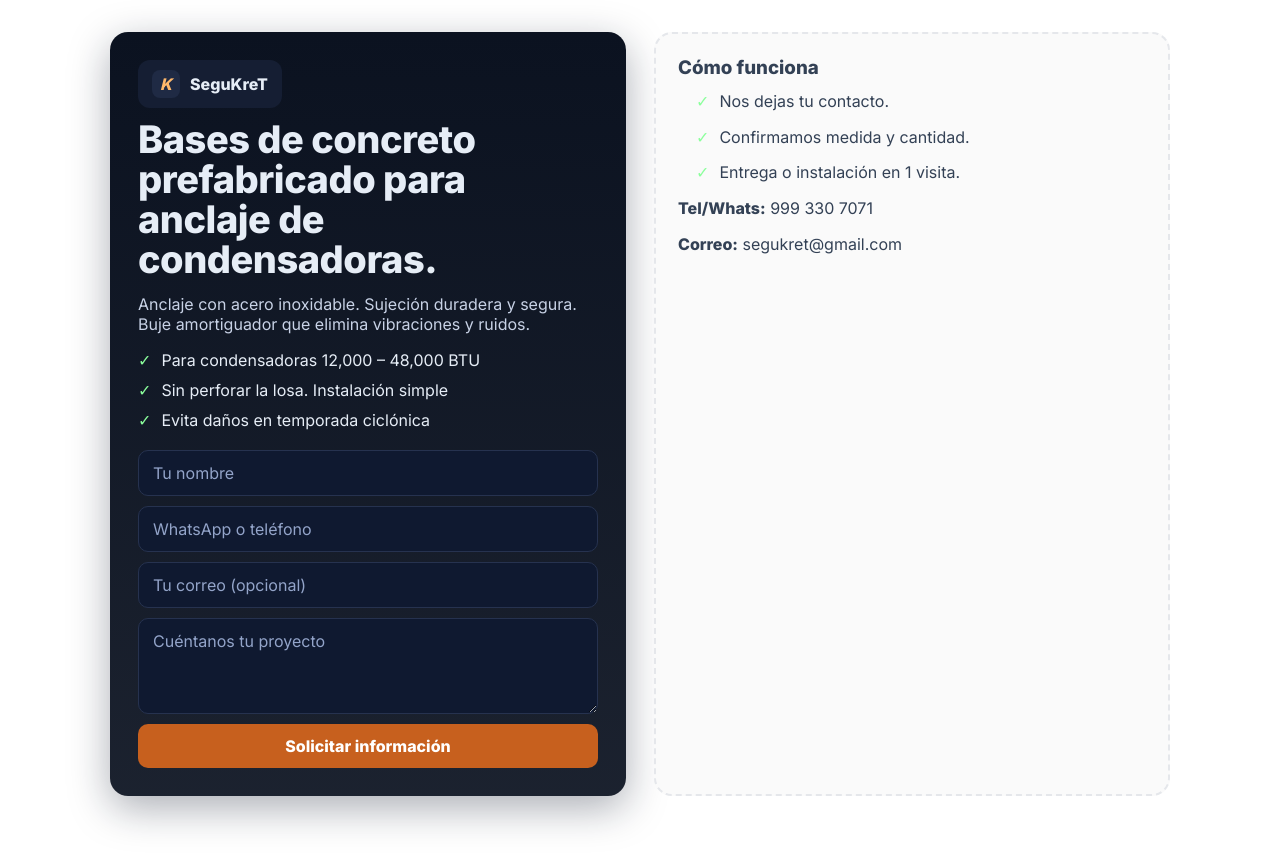
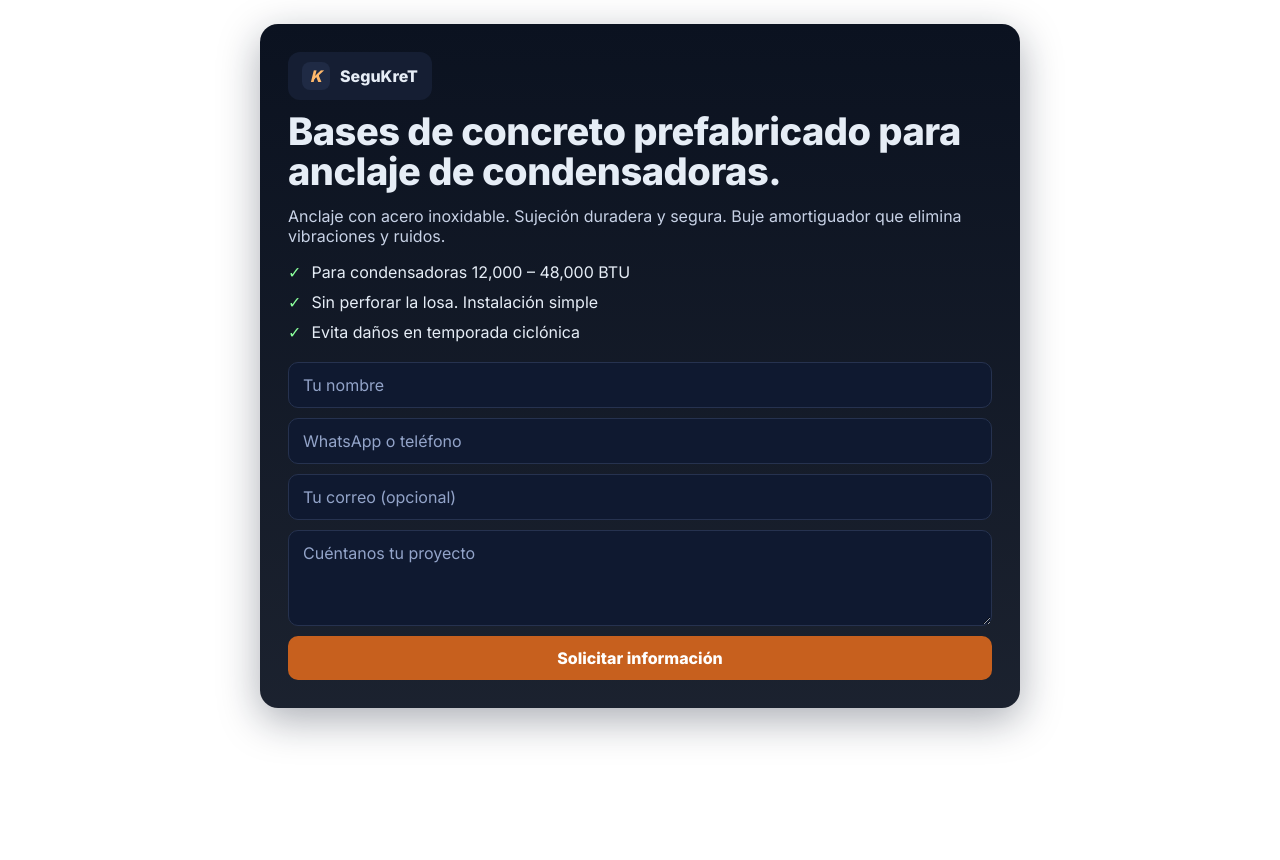
Before and after one commit to segukret-debug/segukret-mx, a plain HTML site: page index.html in a window 1280 px wide. After the commit the page ends 800 px from the top, so only its background shows below. Drawn offline with Linux system fonts and the light colour scheme.

Commit message:
index.html

```diff
--- a/index.html
+++ b/index.html
@@ -9,44 +9,70 @@
 <link href="https://fonts.googleapis.com/css2?family=Inter:wght@400;600;800&display=swap" rel="stylesheet">
 <style>
   :root{ --brand:#c7601e; --ink:#0f172a; }
+
   *{box-sizing:border-box}
   html,body{height:100%}
-  body{margin:0; font-family:Inter,system-ui,Segoe UI,Roboto,Arial,sans-serif; background:#fff; color:var(--ink);}
-  .wrap{max-width:1100px; margin:0 auto; padding:32px 20px 64px;}
-  .hero{display:grid; grid-template-columns:1fr 1fr; gap:28px;}
+  body{
+    margin:0; background:#fff; color:var(--ink);
+    font-family:Inter,system-ui,Segoe UI,Roboto,Arial,sans-serif;
+  }
+
+  /* contenedor general */
+  .wrap{max-width:1100px; margin:0 auto; padding:24px 14px 56px;}
+
+  /* centro el único bloque y lo hago fluido */
+  .center{max-width:760px; margin:0 auto;}
+
   .card{
+    width:100%;
     background:linear-gradient(180deg,#0b1220,#0b1220ee);
-    color:#e6edf6; border-radius:18px; padding:28px; box-shadow:0 12px 40px rgba(15,23,42,.35);
+    color:#e6edf6;
+    border-radius:18px;
+    padding:28px;
+    box-shadow:0 12px 40px rgba(15,23,42,.35);
   }
-  .badge{display:inline-flex; gap:10px; align-items:center; background:#151e33; padding:10px 14px; border-radius:12px; font-weight:700}
-  .badge i{display:inline-grid; place-items:center; width:28px; height:28px; border-radius:8px; background:#1f2a44; color:#ffb86b}
+
+  .badge{
+    display:inline-flex; gap:10px; align-items:center;
+    background:#151e33; padding:10px 14px; border-radius:12px; font-weight:700
+  }
+  .badge i{
+    display:inline-grid; place-items:center; width:28px; height:28px;
+    border-radius:8px; background:#1f2a44; color:#ffb86b
+  }
+
   h1{font-size:38px; line-height:1.05; margin:12px 0 14px; letter-spacing:-.5px}
   p.lead{margin:0 0 16px; color:#c8d2e6}
   ul{margin:0 0 20px; padding:0; list-style:none}
   li{display:flex; gap:10px; margin:10px 0}
   li::before{content:"✓"; color:#8bff9c}
+
   form{display:grid; gap:10px}
   input,textarea,button{
-    font:inherit; padding:12px 14px; border:1px solid #26324f; border-radius:10px; background:#0f1930; color:#e6edf6;
+    font:inherit; padding:12px 14px;
+    border:1px solid #26324f; border-radius:10px;
+    background:#0f1930; color:#e6edf6;
   }
   input::placeholder, textarea::placeholder{color:#93a4c9}
   textarea{min-height:96px; resize:vertical}
   button{cursor:pointer; background:var(--brand); border:0; color:#fff; font-weight:700}
   button:hover{filter:brightness(.95)}
-  .aside{
-    border:2px dashed #e5e7eb; border-radius:18px; padding:22px; background:#fafafa; color:#334155
-  }
+
   .ok{
     display:none; margin:0 0 12px; padding:12px 14px; border-radius:10px;
     background:#ecfdf5; color:#065f46; border:1px solid #a7f3d0; font-weight:600;
   }
-  @media (max-width:980px){ .hero{grid-template-columns:1fr} }
+
+  /* Tipografía y paddings algo más compactos en móvil */
+  @media (max-width:640px){
+    h1{font-size:30px}
+    .card{padding:22px}
+  }
 </style>
 </head>
 <body>
   <main class="wrap">
-    <section class="hero">
-      <!-- Recuadro (texto + formulario) -->
+    <div class="center">
       <div class="card">
         <div class="ok" id="okMsg">Gracias. Recibimos tu mensaje y te contactamos.</div>
         <div class="badge"><i>K</i> SeguKreT</div>
@@ -60,15 +86,15 @@
           <li>Evita daños en temporada ciclónica</li>
         </ul>
 
-        <!-- FORMULARIO ÚNICO (FormSubmit) -->
+        <!-- FORMULARIO (FormSubmit) -->
         <form action="https://formsubmit.co/segukret@gmail.com" method="POST" autocomplete="on">
-          <!-- Honeypot antispam (bots lo llenan, humanos no) -->
+          <!-- Honeypot antispam (oculto a humanos) -->
           <input type="text" name="_honey" style="display:none" tabindex="-1" autocomplete="off">
 
-          <!-- Campos visibles -->
-          <input type="text"   name="nombre" placeholder="Tu nombre" required>
+          <!-- Campos -->
+          <input type="text"   name="nombre"   placeholder="Tu nombre" required>
           <input type="tel"    name="telefono" placeholder="WhatsApp o teléfono" required>
-          <input type="email"  name="email" placeholder="Tu correo (opcional)">
+          <input type="email"  name="email"    placeholder="Tu correo (opcional)">
           <textarea name="mensaje" placeholder="Cuéntanos tu proyecto" required></textarea>
 
           <!-- Config FormSubmit -->
@@ -80,25 +106,13 @@
           <button type="submit">Solicitar información</button>
         </form>
       </div>
-
-      <!-- Columna derecha informativa -->
-      <aside class="aside">
-        <h3 style="margin:0 0 10px">Cómo funciona</h3>
-        <ol style="margin:0; padding-left:18px; line-height:1.6">
-          <li>Nos dejas tu contacto.</li>
-          <li>Confirmamos medida y cantidad.</li>
-          <li>Entrega o instalación en 1 visita.</li>
-        </ol>
-        <p style="margin-top:12px"><strong>Tel/Whats:</strong> 999 330 7071</p>
-        <p style="margin:0"><strong>Correo:</strong> segukret@gmail.com</p>
-      </aside>
-    </section>
+    </div>
   </main>
 
   <script>
     // Muestra aviso si venimos de _next=?sent=1
     const ok = new URLSearchParams(location.search).get('sent');
-    if(ok==='1'){ document.getElementById('okMsg').style.display='block'; }
+    if (ok === '1') document.getElementById('okMsg').style.display = 'block';
   </script>
 </body>
 </html>
```
